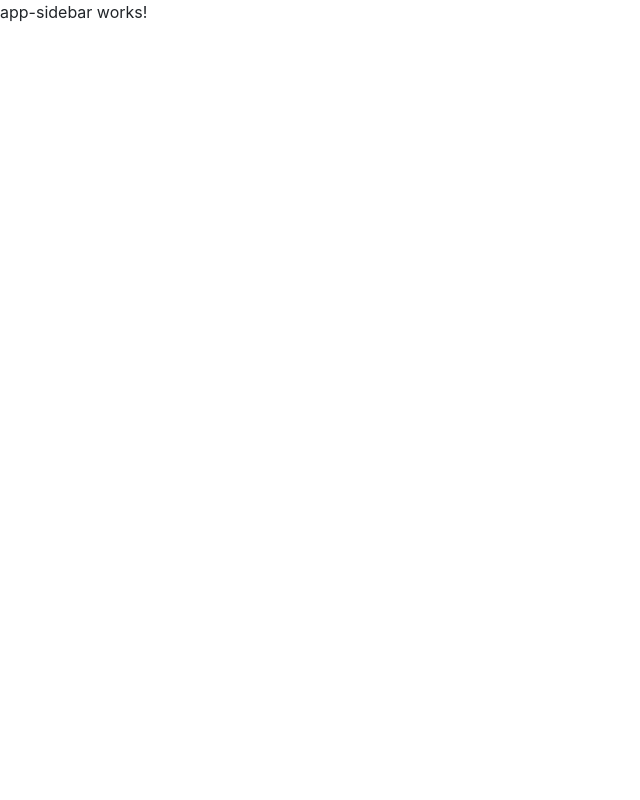
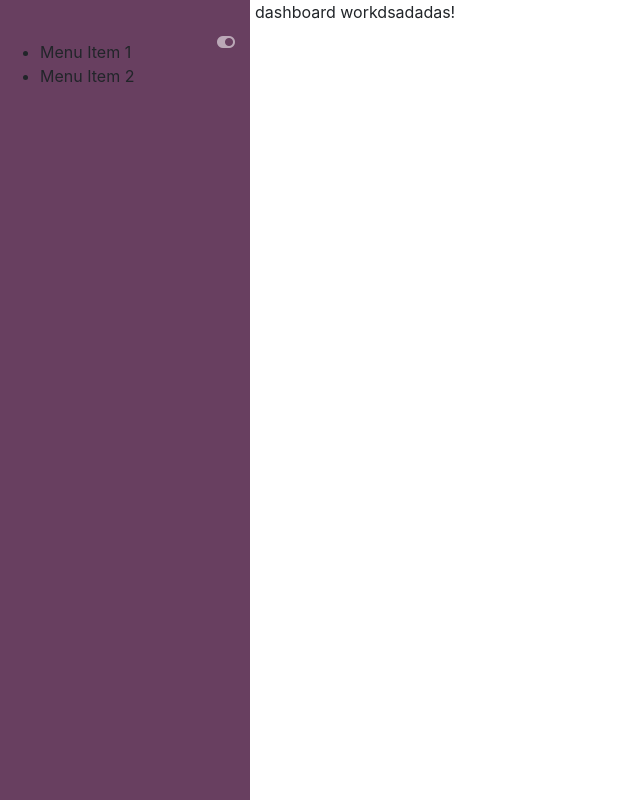
Before and after one commit to University-Information-System-Student/uiss-app, an Angular app: page /dashboard in a window 1280 px wide. Shown: the whole page, without its empty margins (0-640 px from the left). Built offline with nearby package versions, Linux system fonts and the light colour scheme.

Commit message:
sidebar in progress

```diff
--- /dev/null
+++ b/src/app/dashboard/dashboard-routing.module.ts
@@ -0,0 +1,20 @@
+import { NgModule } from '@angular/core';
+import { CommonModule } from '@angular/common';
+import { Route, RouterModule } from '@angular/router';
+import { DashboardComponent } from './dashboard/dashboard.component';
+
+const ROUTES: Route[] = [
+  {
+    path: '',
+    component: DashboardComponent
+  }
+];
+
+@NgModule({
+  declarations: [],
+  imports: [
+    CommonModule,
+    RouterModule.forChild(ROUTES)
+  ]
+})
+export class DashboardRoutingModule { }
--- a/src/app/dashboard/dashboard/dashboard.component.html
+++ b/src/app/dashboard/dashboard/dashboard.component.html
@@ -1 +1 @@
-<p>dashboard works!</p>
+<p>dashboard workdsadadas!</p>
--- a/src/app/dashboard/dashboard/dashboard.module.ts
+++ b/src/app/dashboard/dashboard/dashboard.module.ts
@@ -1,13 +1,15 @@
 import { NgModule } from '@angular/core';
 import { CommonModule } from '@angular/common';
 import { DashboardComponent } from './dashboard.component';
+import { DashboardRoutingModule } from '../dashboard-routing.module';
 
 
 
 @NgModule({
   declarations: [DashboardComponent],
   imports: [
-    CommonModule
+    CommonModule,
+    DashboardRoutingModule
   ]
 })
 export class DashboardModule { }
--- a/src/app/layouts/app-layout/app-layout.component.css
+++ b/src/app/layouts/app-layout/app-layout.component.css
@@ -0,0 +1,3 @@
+.wrapper {
+    position: relative;
+}
--- a/src/app/layouts/app-layout/app-layout.component.html
+++ b/src/app/layouts/app-layout/app-layout.component.html
@@ -1,4 +1,12 @@
+<div class="wrapper">
+  <app-sidebar></app-sidebar>
 
+  <div class="main-panel">
+    <div class="main-content">
+        <div class="container-fluid">
+          <router-outlet></router-outlet>
+        </div>
+    </div>
+  </div>
 
-<app-sidebar>
-</app-sidebar>
+</div>
--- a/src/app/shared/app-sidebar/app-sidebar.component.css
+++ b/src/app/shared/app-sidebar/app-sidebar.component.css
@@ -0,0 +1,37 @@
+.sidebar {
+    position: fixed;
+    top:0;
+    width: 250px;
+    height: 100vh;
+    background-color: #683F60 ;
+}
+
+
+
+
+.sidebar-header {
+    padding: 20px 15px;
+
+}
+
+.sidebar-header > a.nav-toggle {
+      display: inline-block;
+      position: absolute;
+      width: 20px;
+      height: 20px;
+      line-height: 20px;
+      text-align: center;
+      right: 14px;
+      top: 32px;
+      color: rgba(255, 255, 255, 0.55);
+
+}
+
+
+
+.sidebar-body {
+    position: relative;
+    height: calc(100vh - 90px);
+    overflow: auto;
+    z-index: 4;
+  }
--- a/src/app/shared/app-sidebar/app-sidebar.component.html
+++ b/src/app/shared/app-sidebar/app-sidebar.component.html
@@ -1 +1,19 @@
-<p>app-sidebar works!</p>
+<div class="sidebar">
+
+  <div class="sidebar-header">
+    <a class="nav-toggle cursor-pointer"  id="sidebarOpen">
+        <i appToggleSidebar class="fas fa-toggle-on" data-toggle="expanded"></i>
+    </a>
+  </div>
+  <div class="sidebar-body">
+    <ul>
+      <li>
+        Menu Item 1
+      </li>
+      <li>
+        Menu Item 2
+      </li>
+    </ul>
+  </div>
+
+</div>
--- /dev/null
+++ b/src/app/shared/directives/toggle-sidebar.directive.ts
@@ -0,0 +1,48 @@
+import { Directive, HostBinding, Input, AfterViewInit, HostListener, Renderer2 } from '@angular/core';
+
+@Directive({
+    selector: '[appToggleSidebar]'
+})
+export class ToggleSidebarDirective implements AfterViewInit {
+
+    @HostBinding('attr.data-toggle')
+    @Input()
+    get dataToggleGetter(): string {
+        return this.dataToggle;
+    }
+
+    set dataToggleSetter(value: string) {
+        this.dataToggle = value;
+    }
+
+    @HostBinding('class') classes = 'fas fa-toggle-on';
+
+    protected dataToggle = 'expanded';
+    protected $wrapper: Element;
+    constructor(private renderer: Renderer2) { }
+
+
+
+    ngAfterViewInit(): void {
+        this.$wrapper = document.getElementsByClassName('wrapper')[0];
+    }
+
+
+    @HostListener('click', ['$event'])
+    onClick(e: any): void {
+
+        if (this.dataToggle === 'expanded') {
+            this.classes = 'fas fa-toggle-on';
+            this.dataToggle = 'collapsed';
+            this.renderer.addClass(this.$wrapper, 'collapsed-side-bar');
+
+        } else {
+            this.classes = 'fas fa-toggle-off';
+            this.dataToggle = 'expanded';
+            this.renderer.removeClass(this.$wrapper, 'collapsed-side-bar');
+
+        }
+
+    }
+
+}
--- a/src/app/shared/shared.module.ts
+++ b/src/app/shared/shared.module.ts
@@ -1,12 +1,14 @@
 import { NgModule } from '@angular/core';
 import { CommonModule } from '@angular/common';
 import { AppSidebarComponent } from './app-sidebar/app-sidebar.component';
+import { DirectivesModule } from './directives/directives.module';
 
 
 
 @NgModule({
   declarations: [AppSidebarComponent],
   imports: [
+    DirectivesModule,
     CommonModule
   ],
   exports: [AppSidebarComponent]
--- a/src/styles.css
+++ b/src/styles.css
@@ -1 +1,23 @@
 /* You can add global styles to this file, and also import other style files */
+.cursor-pointer{
+    cursor: pointer;
+}
+
+/* .wrapper.collapsed-side-bar {
+    width: 60px;
+} */
+
+.collapsed-side-bar .sidebar {
+    width: 60px !important;
+}
+
+.main-panel >
+    .main-content {
+      padding-left: 240px;
+
+  }
+
+
+  .wrapper.collapsed-side-bar .main-panel > .main-content {
+      padding-left: 60px;
+  }
```
Also changed, not shown: src/app/shared/directives/directives.module.ts (added, +14 -0 lines), 1 other file (tests, documents, lock files or other folders).
